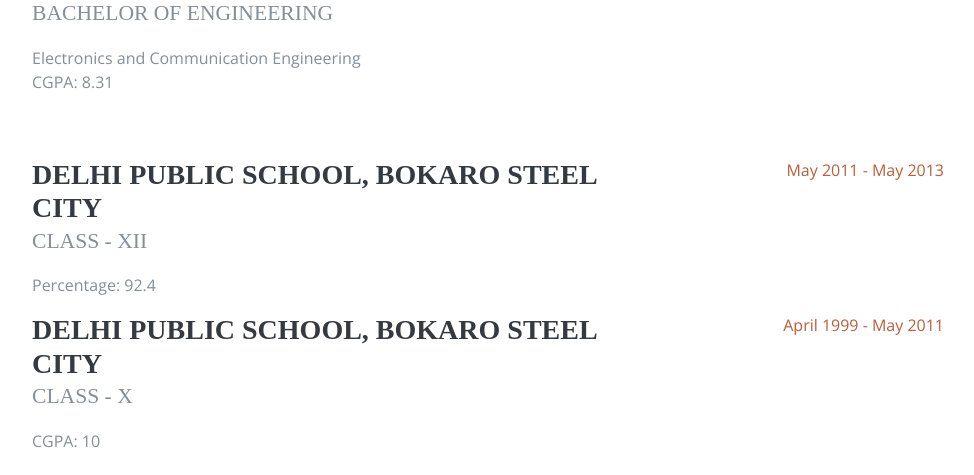
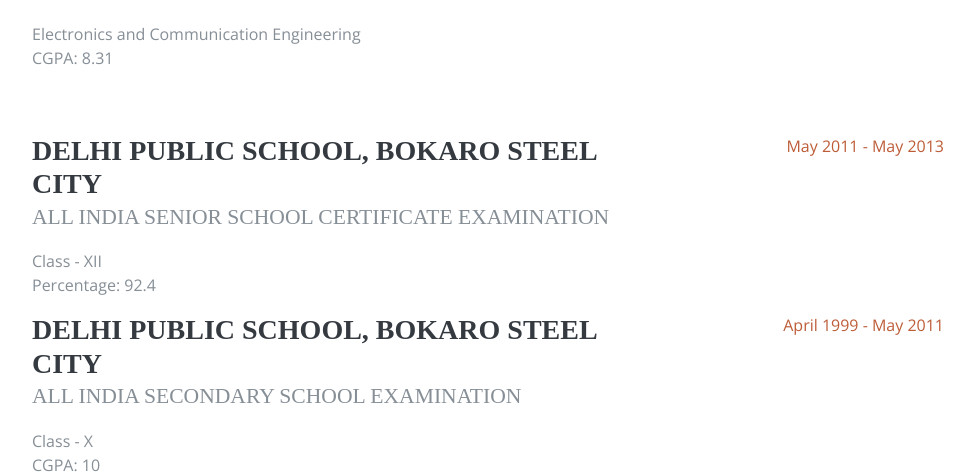
Before and after one commit to dheeraj-sn/my_website, a Django app: page / in a window 1280 px wide. Shown: the part 1841-2316 px from the top of the page, without its empty margins (288-1262 px from the left). Run offline with Django 3.2, Linux system fonts and the light colour scheme; some libraries are stand-ins or nearby versions; some web fonts are replaced.

Commit message:
index change

```diff
--- a/resume/templates/resume/index.html
+++ b/resume/templates/resume/index.html
@@ -69,7 +69,7 @@
           <h1 class="mb-0">Dheeraj
             <span class="text-primary">Singh</span>
           </h1>
-          <div class="subheading mb-5">Sylvania Apartments · Pune, Maharashtra 411028 · 7759042356/8789763956 ·
+          <div class="subheading mb-5">Pune, Maharashtra·
             <a href="mailto:name@email.com">dheeraj.7351@gmail.com</a>
           </div>
           <p class="mb-5">I am experienced in leveraging agile frameworks to provide a robust synopsis for high level overviews. Iterative approaches to corporate strategy foster collaborative thinking to further the overall value proposition.</p>
@@ -157,7 +157,8 @@
           <div class="resume-item d-flex flex-column flex-md-row">
             <div class="resume-content mr-auto">
               <h3 class="mb-0">Delhi Public School, Bokaro Steel City</h3>
-              <div class="subheading mb-3">Class - XII</div>
+              <div class="subheading mb-3">All India Senior School Certificate Examination</div>
+			  <div>Class - XII</div>
               <p>Percentage: 92.4</p>
             </div>
             <div class="resume-date text-md-right">
@@ -167,7 +168,8 @@
 		  <div class="resume-item d-flex flex-column flex-md-row">
             <div class="resume-content mr-auto">
               <h3 class="mb-0">Delhi Public School, Bokaro Steel City</h3>
-              <div class="subheading mb-3">Class - X</div>
+              <div class="subheading mb-3">All India Secondary School Examination</div>
+			  <div>Class - X</div>
               <p>CGPA: 10</p>
             </div>
             <div class="resume-date text-md-right">
```
Also changed, not shown: my_website/static/humans.txt (deleted).
